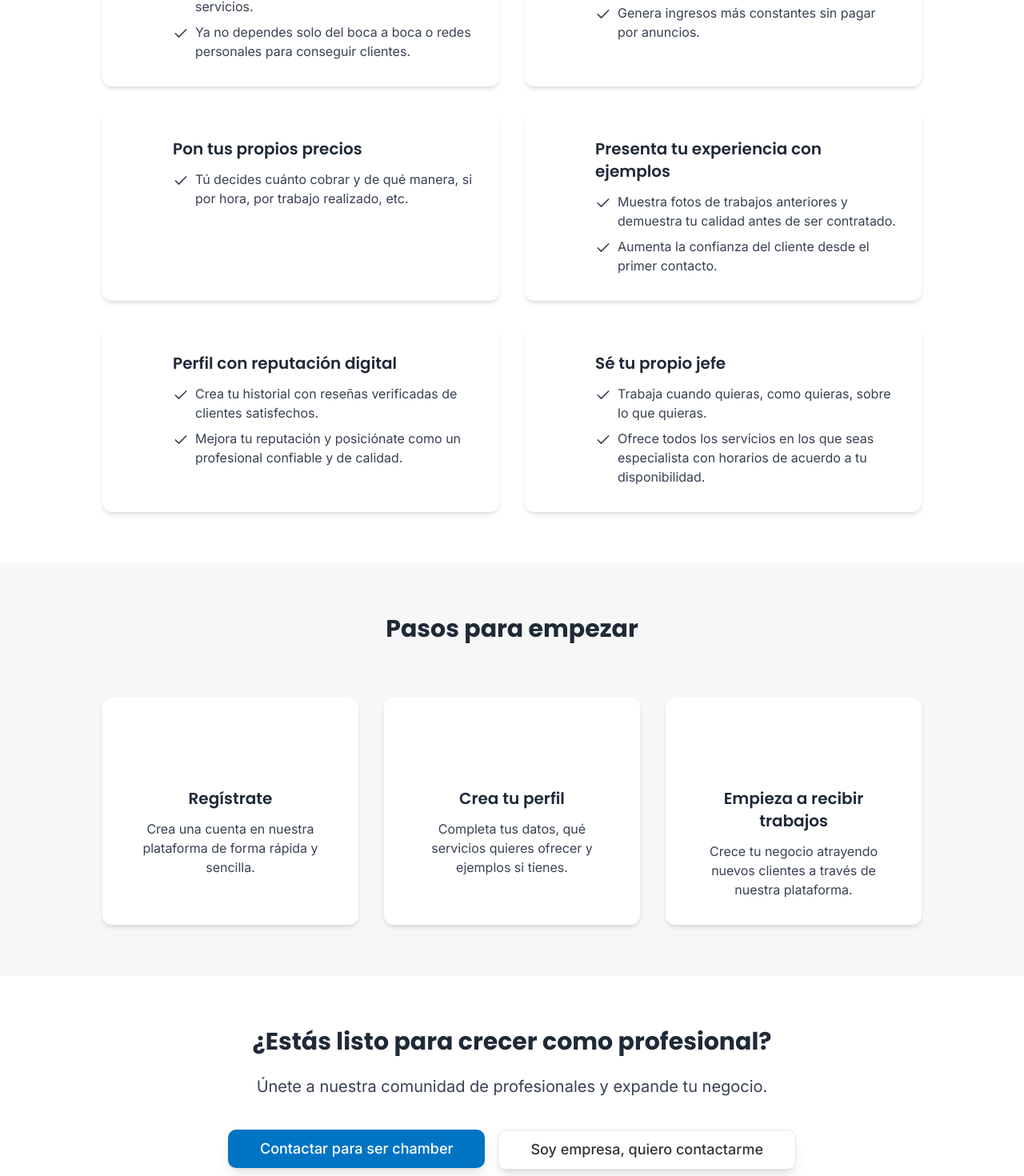
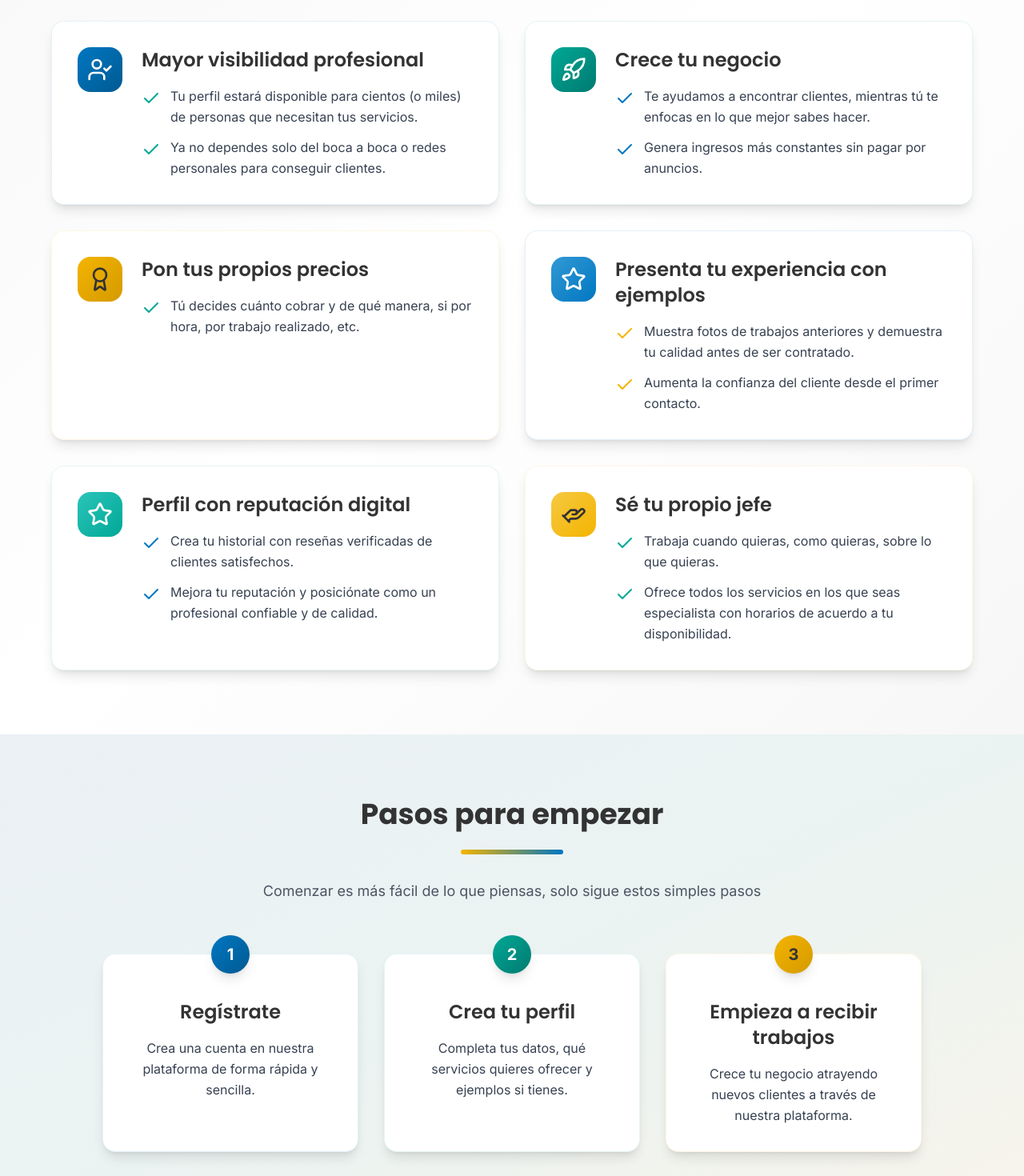
Before and after one commit to Freddyx14/chambier-tech-connect, a React (Vite) app: page /ser-chamber in a window 1280 px wide. Shown: the part 765-2235 px from the top of the page at 80% size. Built offline with nearby package versions, Linux system fonts and the light colour scheme.

Commit message:
Refactor: Improve "Ser Chamber" section UI/UX
Enhance the "Ser Chamber" section in BecomeProvider.tsx to improve visual appeal and contrast. Apply the Chambier branding color palette to the benefits and steps sections for a more attractive and user-friendly experience.

```diff
--- a/src/pages/BecomeProvider.tsx
+++ b/src/pages/BecomeProvider.tsx
@@ -1,3 +1,4 @@
+
 import Layout from "@/components/Layout";
 import { Button } from "@/components/ui/button";
 import { Link, useNavigate } from "react-router-dom";
@@ -21,47 +22,50 @@ const BecomeProvider = () => {
       {/* Hero Section */}
       <section className="py-8 md:py-12 chambier-gradient relative overflow-hidden">
         <div className="container mx-auto px-4 text-center relative z-10">
-          <h1 className="text-3xl md:text-5xl font-bold text-gray-800 mb-6">
+          <h1 className="text-3xl md:text-5xl font-bold text-white mb-6">
             Más clientes, menos vueltas
           </h1>
-          <p className="text-xl md:text-2xl text-gray-700 mb-4 max-w-3xl mx-auto">
+          <p className="text-xl md:text-2xl text-white/90 mb-4 max-w-3xl mx-auto">
             Hazte visible con Chambier
           </p>
-          <div className="mt-4">
+          <div className="mt-8">
             <img
               src="https://img.freepik.com/foto-gratis/concepto-entrega-guapo-hombre-africano-entrega-america-cruzo-brazos-sobre-aislado-fondo-estudio-gris-espacio-copia_1258-1277.jpg?semt=ais_hybrid&w=740"
               alt="Profesional feliz"
-              className="rounded-lg shadow-xl max-w-md mx-auto h-48 object-cover"
+              className="rounded-xl shadow-2xl max-w-md mx-auto h-48 object-cover border-4 border-white/20"
             />
           </div>
         </div>
       </section>
 
       {/* Benefits Section */}
-      <section className="py-16 bg-white">
+      <section className="py-20 bg-gradient-to-br from-chambier-background via-white to-chambier-background">
         <div className="container mx-auto px-4">
-          <div className="text-center mb-12">
-            <h2 className="text-3xl font-bold text-gray-800">Beneficios de ser chamber</h2>
-            <div className="w-24 h-1 bg-chambier-bright mx-auto mt-4 mb-8 rounded-full"></div>
+          <div className="text-center mb-16">
+            <h2 className="text-4xl font-bold text-chambier-text font-heading">Beneficios de ser chamber</h2>
+            <div className="w-32 h-1.5 bg-gradient-to-r from-chambier-primary to-chambier-accent mx-auto mt-6 mb-8 rounded-full"></div>
+            <p className="text-lg text-gray-600 max-w-2xl mx-auto">
+              Descubre todas las ventajas de formar parte de nuestra comunidad profesional
+            </p>
           </div>
 
-          <div className="grid md:grid-cols-2 gap-8 max-w-5xl mx-auto">
+          <div className="grid md:grid-cols-2 gap-8 max-w-6xl mx-auto">
             {/* Benefit 1 */}
-            <div className="bg-chambier-lightest p-8 rounded-lg shadow-md hover:shadow-lg transition-shadow">
+            <div className="group bg-white p-8 rounded-2xl shadow-lg hover:shadow-2xl transition-all duration-300 border border-chambier-primary/10 hover:border-chambier-primary/30 hover:-translate-y-2">
               <div className="flex items-start">
-                <div className="bg-chambier-bright rounded-full p-2 mr-4 shrink-0">
-                  <UserCheck className="h-6 w-6 text-white" />
+                <div className="bg-gradient-to-br from-chambier-primary to-chambier-primary-dark rounded-2xl p-3 mr-6 shrink-0 group-hover:scale-110 transition-transform duration-300">
+                  <UserCheck className="h-8 w-8 text-white" />
                 </div>
                 <div>
-                  <h3 className="text-xl font-semibold text-gray-800 mb-3">Mayor visibilidad profesional</h3>
-                  <ul className="space-y-2 text-gray-700">
+                  <h3 className="text-2xl font-semibold text-chambier-text mb-4 font-heading">Mayor visibilidad profesional</h3>
+                  <ul className="space-y-3 text-gray-700">
                     <li className="flex items-start">
-                      <Check className="text-chambier-bright h-5 w-5 mr-2 mt-1 shrink-0" />
-                      <span>Tu perfil estará disponible para cientos (o miles) de personas que necesitan tus servicios.</span>
+                      <Check className="text-chambier-accent h-6 w-6 mr-3 mt-1 shrink-0" />
+                      <span className="leading-relaxed">Tu perfil estará disponible para cientos (o miles) de personas que necesitan tus servicios.</span>
                     </li>
                     <li className="flex items-start">
-                      <Check className="text-chambier-bright h-5 w-5 mr-2 mt-1 shrink-0" />
-                      <span>Ya no dependes solo del boca a boca o redes personales para conseguir clientes.</span>
+                      <Check className="text-chambier-accent h-6 w-6 mr-3 mt-1 shrink-0" />
+                      <span className="leading-relaxed">Ya no dependes solo del boca a boca o redes personales para conseguir clientes.</span>
                     </li>
                   </ul>
                 </div>
@@ -69,21 +73,21 @@ const BecomeProvider = () => {
             </div>
 
             {/* Benefit 2 */}
-            <div className="bg-chambier-lightest p-8 rounded-lg shadow-md hover:shadow-lg transition-shadow">
+            <div className="group bg-white p-8 rounded-2xl shadow-lg hover:shadow-2xl transition-all duration-300 border border-chambier-accent/10 hover:border-chambier-accent/30 hover:-translate-y-2">
               <div className="flex items-start">
-                <div className="bg-chambier-bright rounded-full p-2 mr-4 shrink-0">
-                  <Rocket className="h-6 w-6 text-white" />
+                <div className="bg-gradient-to-br from-chambier-accent to-chambier-accent-dark rounded-2xl p-3 mr-6 shrink-0 group-hover:scale-110 transition-transform duration-300">
+                  <Rocket className="h-8 w-8 text-white" />
                 </div>
                 <div>
-                  <h3 className="text-xl font-semibold text-gray-800 mb-3">Crece tu negocio</h3>
-                  <ul className="space-y-2 text-gray-700">
+                  <h3 className="text-2xl font-semibold text-chambier-text mb-4 font-heading">Crece tu negocio</h3>
+                  <ul className="space-y-3 text-gray-700">
                     <li className="flex items-start">
-                      <Check className="text-chambier-bright h-5 w-5 mr-2 mt-1 shrink-0" />
-                      <span>Te ayudamos a encontrar clientes, mientras tú te enfocas en lo que mejor sabes hacer.</span>
+                      <Check className="text-chambier-primary h-6 w-6 mr-3 mt-1 shrink-0" />
+                      <span className="leading-relaxed">Te ayudamos a encontrar clientes, mientras tú te enfocas en lo que mejor sabes hacer.</span>
                     </li>
                     <li className="flex items-start">
-                      <Check className="text-chambier-bright h-5 w-5 mr-2 mt-1 shrink-0" />
-                      <span>Genera ingresos más constantes sin pagar por anuncios.</span>
+                      <Check className="text-chambier-primary h-6 w-6 mr-3 mt-1 shrink-0" />
+                      <span className="leading-relaxed">Genera ingresos más constantes sin pagar por anuncios.</span>
                     </li>
                   </ul>
                 </div>
@@ -91,17 +95,17 @@ const BecomeProvider = () => {
             </div>
 
             {/* Benefit 3 */}
-            <div className="bg-chambier-lightest p-8 rounded-lg shadow-md hover:shadow-lg transition-shadow">
+            <div className="group bg-white p-8 rounded-2xl shadow-lg hover:shadow-2xl transition-all duration-300 border border-chambier-secondary/10 hover:border-chambier-secondary/30 hover:-translate-y-2">
               <div className="flex items-start">
-                <div className="bg-chambier-bright rounded-full p-2 mr-4 shrink-0">
-                  <Award className="h-6 w-6 text-white" />
+                <div className="bg-gradient-to-br from-chambier-secondary to-chambier-secondary-dark rounded-2xl p-3 mr-6 shrink-0 group-hover:scale-110 transition-transform duration-300">
+                  <Award className="h-8 w-8 text-chambier-text" />
                 </div>
                 <div>
-                  <h3 className="text-xl font-semibold text-gray-800 mb-3">Pon tus propios precios</h3>
-                  <ul className="space-y-2 text-gray-700">
+                  <h3 className="text-2xl font-semibold text-chambier-text mb-4 font-heading">Pon tus propios precios</h3>
+                  <ul className="space-y-3 text-gray-700">
                     <li className="flex items-start">
-                      <Check className="text-chambier-bright h-5 w-5 mr-2 mt-1 shrink-0" />
-                      <span>Tú decides cuánto cobrar y de qué manera, si por hora, por trabajo realizado, etc.</span>
+                      <Check className="text-chambier-accent h-6 w-6 mr-3 mt-1 shrink-0" />
+                      <span className="leading-relaxed">Tú decides cuánto cobrar y de qué manera, si por hora, por trabajo realizado, etc.</span>
                     </li>
                   </ul>
                 </div>
@@ -109,21 +113,21 @@ const BecomeProvider = () => {
             </div>
 
             {/* Benefit 4 */}
-            <div className="bg-chambier-lightest p-8 rounded-lg shadow-md hover:shadow-lg transition-shadow">
+            <div className="group bg-white p-8 rounded-2xl shadow-lg hover:shadow-2xl transition-all duration-300 border border-chambier-primary/10 hover:border-chambier-primary/30 hover:-translate-y-2">
               <div className="flex items-start">
-                <div className="bg-chambier-bright rounded-full p-2 mr-4 shrink-0">
-                  <Star className="h-6 w-6 text-white" />
+                <div className="bg-gradient-to-br from-chambier-primary-light to-chambier-primary rounded-2xl p-3 mr-6 shrink-0 group-hover:scale-110 transition-transform duration-300">
+                  <Star className="h-8 w-8 text-white" />
                 </div>
                 <div>
-                  <h3 className="text-xl font-semibold text-gray-800 mb-3">Presenta tu experiencia con ejemplos</h3>
-                  <ul className="space-y-2 text-gray-700">
+                  <h3 className="text-2xl font-semibold text-chambier-text mb-4 font-heading">Presenta tu experiencia con ejemplos</h3>
+                  <ul className="space-y-3 text-gray-700">
                     <li className="flex items-start">
-                      <Check className="text-chambier-bright h-5 w-5 mr-2 mt-1 shrink-0" />
-                      <span>Muestra fotos de trabajos anteriores y demuestra tu calidad antes de ser contratado.</span>
+                      <Check className="text-chambier-secondary h-6 w-6 mr-3 mt-1 shrink-0" />
+                      <span className="leading-relaxed">Muestra fotos de trabajos anteriores y demuestra tu calidad antes de ser contratado.</span>
                     </li>
                     <li className="flex items-start">
-                      <Check className="text-chambier-bright h-5 w-5 mr-2 mt-1 shrink-0" />
-                      <span>Aumenta la confianza del cliente desde el primer contacto.</span>
+                      <Check className="text-chambier-secondary h-6 w-6 mr-3 mt-1 shrink-0" />
+                      <span className="leading-relaxed">Aumenta la confianza del cliente desde el primer contacto.</span>
                     </li>
                   </ul>
                 </div>
@@ -131,21 +135,21 @@ const BecomeProvider = () => {
             </div>
 
             {/* Benefit 5 */}
-            <div className="bg-chambier-lightest p-8 rounded-lg shadow-md hover:shadow-lg transition-shadow">
+            <div className="group bg-white p-8 rounded-2xl shadow-lg hover:shadow-2xl transition-all duration-300 border border-chambier-accent/10 hover:border-chambier-accent/30 hover:-translate-y-2">
               <div className="flex items-start">
-                <div className="bg-chambier-bright rounded-full p-2 mr-4 shrink-0">
-                  <Star className="h-6 w-6 text-white" />
+                <div className="bg-gradient-to-br from-chambier-accent-light to-chambier-accent rounded-2xl p-3 mr-6 shrink-0 group-hover:scale-110 transition-transform duration-300">
+                  <Star className="h-8 w-8 text-white" />
                 </div>
                 <div>
-                  <h3 className="text-xl font-semibold text-gray-800 mb-3">Perfil con reputación digital</h3>
-                  <ul className="space-y-2 text-gray-700">
+                  <h3 className="text-2xl font-semibold text-chambier-text mb-4 font-heading">Perfil con reputación digital</h3>
+                  <ul className="space-y-3 text-gray-700">
                     <li className="flex items-start">
-                      <Check className="text-chambier-bright h-5 w-5 mr-2 mt-1 shrink-0" />
-                      <span>Crea tu historial con reseñas verificadas de clientes satisfechos.</span>
+                      <Check className="text-chambier-primary h-6 w-6 mr-3 mt-1 shrink-0" />
+                      <span className="leading-relaxed">Crea tu historial con reseñas verificadas de clientes satisfechos.</span>
                     </li>
                     <li className="flex items-start">
-                      <Check className="text-chambier-bright h-5 w-5 mr-2 mt-1 shrink-0" />
-                      <span>Mejora tu reputación y posiciónate como un profesional confiable y de calidad.</span>
+                      <Check className="text-chambier-primary h-6 w-6 mr-3 mt-1 shrink-0" />
+                      <span className="leading-relaxed">Mejora tu reputación y posiciónate como un profesional confiable y de calidad.</span>
                     </li>
                   </ul>
                 </div>
@@ -153,21 +157,21 @@ const BecomeProvider = () => {
             </div>
 
             {/* Benefit 6 */}
-            <div className="bg-chambier-lightest p-8 rounded-lg shadow-md hover:shadow-lg transition-shadow">
+            <div className="group bg-white p-8 rounded-2xl shadow-lg hover:shadow-2xl transition-all duration-300 border border-chambier-secondary/10 hover:border-chambier-secondary/30 hover:-translate-y-2">
               <div className="flex items-start">
-                <div className="bg-chambier-bright rounded-full p-2 mr-4 shrink-0">
-                  <HandHelping className="h-6 w-6 text-white" />
+                <div className="bg-gradient-to-br from-chambier-secondary-light to-chambier-secondary rounded-2xl p-3 mr-6 shrink-0 group-hover:scale-110 transition-transform duration-300">
+                  <HandHelping className="h-8 w-8 text-chambier-text" />
                 </div>
                 <div>
-                  <h3 className="text-xl font-semibold text-gray-800 mb-3">Sé tu propio jefe</h3>
-                  <ul className="space-y-2 text-gray-700">
+                  <h3 className="text-2xl font-semibold text-chambier-text mb-4 font-heading">Sé tu propio jefe</h3>
+                  <ul className="space-y-3 text-gray-700">
                     <li className="flex items-start">
-                      <Check className="text-chambier-bright h-5 w-5 mr-2 mt-1 shrink-0" />
-                      <span>Trabaja cuando quieras, como quieras, sobre lo que quieras.</span>
+                      <Check className="text-chambier-accent h-6 w-6 mr-3 mt-1 shrink-0" />
+                      <span className="leading-relaxed">Trabaja cuando quieras, como quieras, sobre lo que quieras.</span>
                     </li>
                     <li className="flex items-start">
-                      <Check className="text-chambier-bright h-5 w-5 mr-2 mt-1 shrink-0" />
-                      <span>Ofrece todos los servicios en los que seas especialista con horarios de acuerdo a tu disponibilidad.</span>
+                      <Check className="text-chambier-accent h-6 w-6 mr-3 mt-1 shrink-0" />
+                      <span className="leading-relaxed">Ofrece todos los servicios en los que seas especialista con horarios de acuerdo a tu disponibilidad.</span>
                     </li>
                   </ul>
                 </div>
@@ -178,50 +182,67 @@ const BecomeProvider = () => {
       </section>
 
       {/* Steps Section */}
-      <section className="py-16 bg-chambier-lightest">
-        <div className="container mx-auto px-4">
-          <div className="text-center mb-12">
-            <h2 className="text-3xl font-bold text-gray-800">Pasos para empezar</h2>
-            <div className="w-24 h-1 bg-chambier-bright mx-auto mt-4 mb-8 rounded-full"></div>
+      <section className="py-20 relative overflow-hidden">
+        <div className="absolute inset-0 bg-gradient-to-br from-chambier-primary/5 via-chambier-accent/5 to-chambier-secondary/5"></div>
+        <div className="container mx-auto px-4 relative z-10">
+          <div className="text-center mb-16">
+            <h2 className="text-4xl font-bold text-chambier-text font-heading">Pasos para empezar</h2>
+            <div className="w-32 h-1.5 bg-gradient-to-r from-chambier-secondary to-chambier-primary mx-auto mt-6 mb-8 rounded-full"></div>
+            <p className="text-lg text-gray-600 max-w-2xl mx-auto">
+              Comenzar es más fácil de lo que piensas, solo sigue estos simples pasos
+            </p>
           </div>
 
           <div className="grid md:grid-cols-3 gap-8 max-w-5xl mx-auto">
             {/* Step 1 */}
-            <div className="bg-white p-8 rounded-lg shadow-md hover:shadow-lg transition-shadow text-center">
-              <div className="w-16 h-16 bg-chambier-bright rounded-full flex items-center justify-center text-white text-2xl font-bold mx-auto mb-4">1</div>
-              <h3 className="text-xl font-semibold text-gray-800 mb-3">Regístrate</h3>
-              <p className="text-gray-700">Crea una cuenta en nuestra plataforma de forma rápida y sencilla.</p>
+            <div className="group relative bg-white p-8 rounded-2xl shadow-lg hover:shadow-2xl transition-all duration-300 text-center hover:-translate-y-2 border border-chambier-primary/10 hover:border-chambier-primary/30">
+              <div className="absolute -top-6 left-1/2 transform -translate-x-1/2">
+                <div className="w-12 h-12 bg-gradient-to-br from-chambier-primary to-chambier-primary-dark rounded-full flex items-center justify-center text-white text-xl font-bold shadow-lg group-hover:scale-110 transition-transform duration-300">1</div>
+              </div>
+              <div className="pt-6">
+                <h3 className="text-2xl font-semibold text-chambier-text mb-4 font-heading">Regístrate</h3>
+                <p className="text-gray-700 leading-relaxed">Crea una cuenta en nuestra plataforma de forma rápida y sencilla.</p>
+              </div>
             </div>
 
             {/* Step 2 */}
-            <div className="bg-white p-8 rounded-lg shadow-md hover:shadow-lg transition-shadow text-center">
-              <div className="w-16 h-16 bg-chambier-bright rounded-full flex items-center justify-center text-white text-2xl font-bold mx-auto mb-4">2</div>
-              <h3 className="text-xl font-semibold text-gray-800 mb-3">Crea tu perfil</h3>
-              <p className="text-gray-700">Completa tus datos, qué servicios quieres ofrecer y ejemplos si tienes.</p>
+            <div className="group relative bg-white p-8 rounded-2xl shadow-lg hover:shadow-2xl transition-all duration-300 text-center hover:-translate-y-2 border border-chambier-accent/10 hover:border-chambier-accent/30">
+              <div className="absolute -top-6 left-1/2 transform -translate-x-1/2">
+                <div className="w-12 h-12 bg-gradient-to-br from-chambier-accent to-chambier-accent-dark rounded-full flex items-center justify-center text-white text-xl font-bold shadow-lg group-hover:scale-110 transition-transform duration-300">2</div>
+              </div>
+              <div className="pt-6">
+                <h3 className="text-2xl font-semibold text-chambier-text mb-4 font-heading">Crea tu perfil</h3>
+                <p className="text-gray-700 leading-relaxed">Completa tus datos, qué servicios quieres ofrecer y ejemplos si tienes.</p>
+              </div>
             </div>
 
             {/* Step 3 */}
-            <div className="bg-white p-8 rounded-lg shadow-md hover:shadow-lg transition-shadow text-center">
-              <div className="w-16 h-16 bg-chambier-bright rounded-full flex items-center justify-center text-white text-2xl font-bold mx-auto mb-4">3</div>
-              <h3 className="text-xl font-semibold text-gray-800 mb-3">Empieza a recibir trabajos</h3>
-              <p className="text-gray-700">Crece tu negocio atrayendo nuevos clientes a través de nuestra plataforma.</p>
+            <div className="group relative bg-white p-8 rounded-2xl shadow-lg hover:shadow-2xl transition-all duration-300 text-center hover:-translate-y-2 border border-chambier-secondary/10 hover:border-chambier-secondary/30">
+              <div className="absolute -top-6 left-1/2 transform -translate-x-1/2">
+                <div className="w-12 h-12 bg-gradient-to-br from-chambier-secondary to-chambier-secondary-dark rounded-full flex items-center justify-center text-chambier-text text-xl font-bold shadow-lg group-hover:scale-110 transition-transform duration-300">3</div>
+              </div>
+              <div className="pt-6">
+                <h3 className="text-2xl font-semibold text-chambier-text mb-4 font-heading">Empieza a recibir trabajos</h3>
+                <p className="text-gray-700 leading-relaxed">Crece tu negocio atrayendo nuevos clientes a través de nuestra plataforma.</p>
+              </div>
             </div>
           </div>
         </div>
       </section>
 
       {/* CTA Section */}
-      <section className="py-16 bg-white">
-        <div className="container mx-auto px-4 text-center">
-          <h2 className="text-3xl font-bold text-gray-800 mb-6">¿Estás listo para crecer como profesional?</h2>
-          <p className="text-xl text-gray-700 mb-10 max-w-2xl mx-auto">
+      <section className="py-20 bg-gradient-to-br from-chambier-primary via-chambier-primary-dark to-chambier-accent text-white relative overflow-hidden">
+        <div className="absolute inset-0 bg-black/10"></div>
+        <div className="container mx-auto px-4 text-center relative z-10">
+          <h2 className="text-4xl font-bold mb-6 font-heading">¿Estás listo para crecer como profesional?</h2>
+          <p className="text-xl mb-12 max-w-2xl mx-auto opacity-90">
             Únete a nuestra comunidad de profesionales y expande tu negocio.
           </p>
-          <div className="flex flex-col md:flex-row justify-center gap-4">
-            <Button onClick={handleContactClick} size="lg" className="btn-primary text-lg px-10 py-6 shadow-lg hover:shadow-xl">
+          <div className="flex flex-col md:flex-row justify-center gap-6">
+            <Button onClick={handleContactClick} size="lg" className="bg-white text-chambier-primary hover:bg-gray-100 text-lg px-12 py-6 shadow-xl hover:shadow-2xl transition-all duration-300 font-semibold">
               Contactar para ser chamber
             </Button>
-            <Button onClick={handleCompanyContactClick} size="lg" variant="outline" className="text-lg px-10 py-6 shadow-lg hover:shadow-xl">
+            <Button onClick={handleCompanyContactClick} size="lg" variant="outline" className="border-2 border-white text-white hover:bg-white hover:text-chambier-primary text-lg px-12 py-6 shadow-xl hover:shadow-2xl transition-all duration-300 font-semibold">
               Soy empresa, quiero contactarme
             </Button>
           </div>
```
